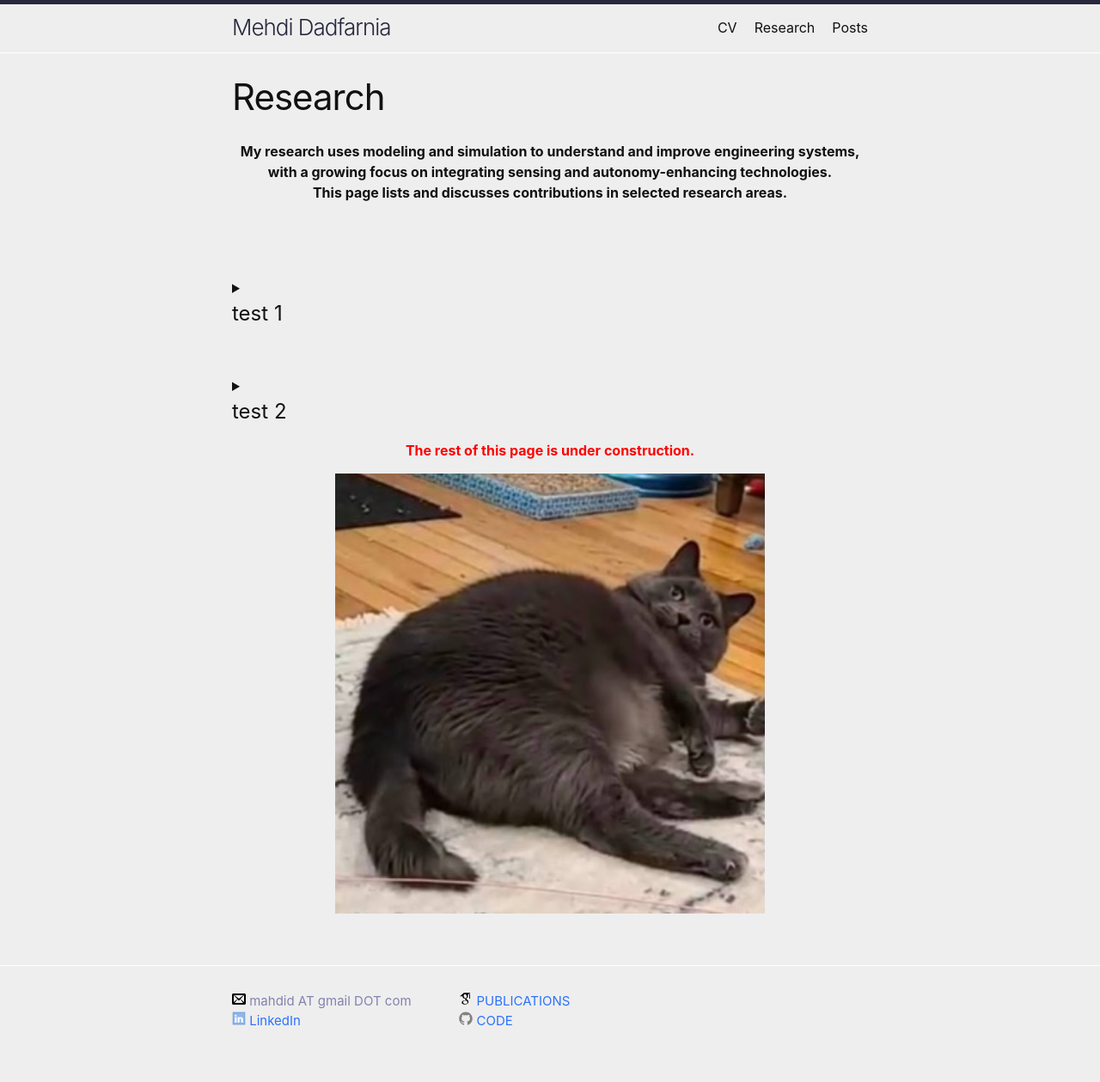
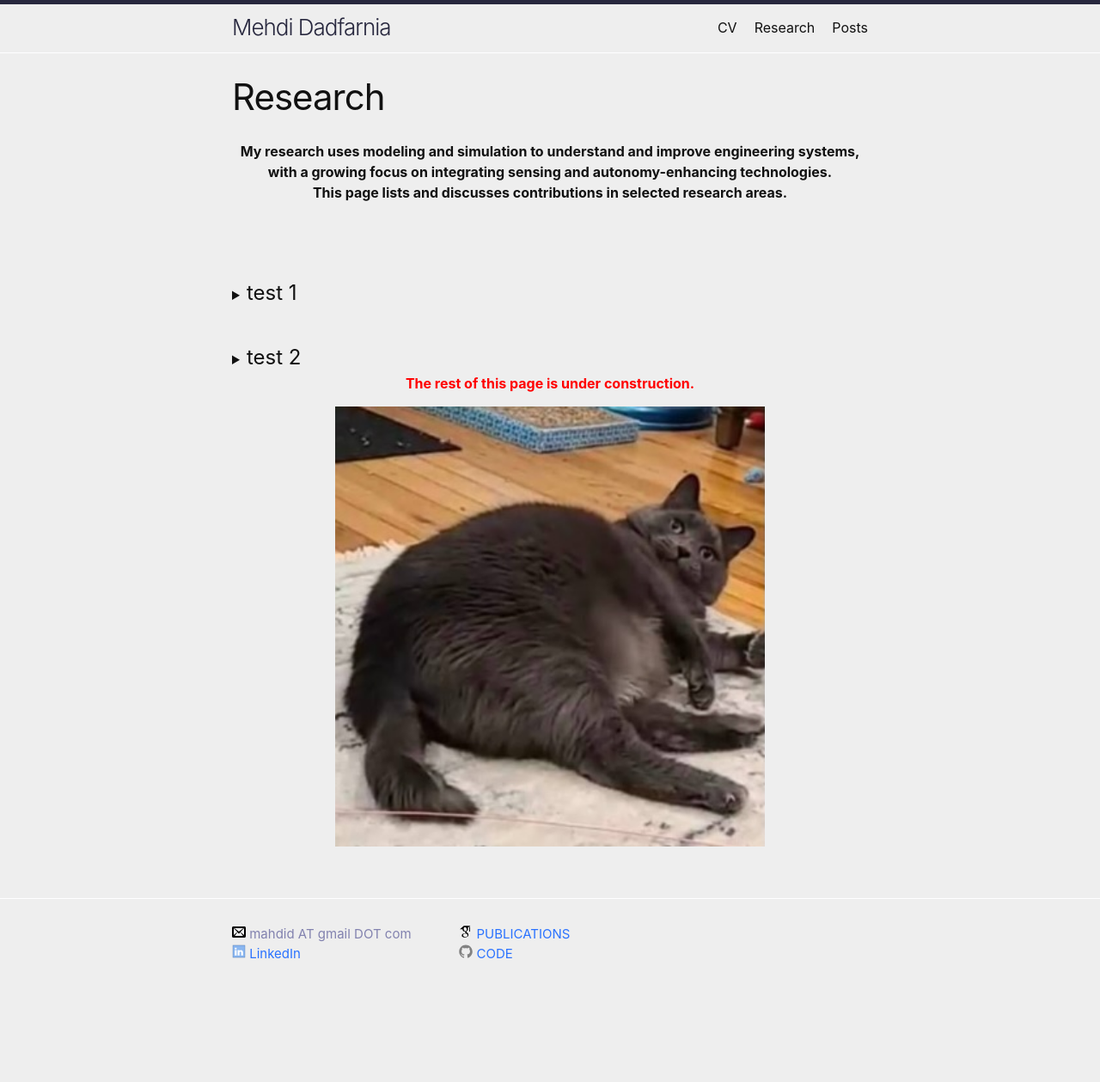
Before and after one commit to mehdidadfarnia/mehdidadfarnia.github.io, a Jekyll site: the page built from research.markdown, in a window 1280 px wide. Shown: the whole page at 86% size. Built offline with Jekyll 4.4.1, drawn with Linux system fonts in a browser that asks for light colours; after the commit the page ends 1181 px from its top, so only the background shows below that.

```diff
--- a/research.markdown
+++ b/research.markdown
@@ -12,15 +12,14 @@ permalink: /Research/
 
 
 <details>
-  <summary><h1>test 1</h1></summary>
-hidden content  2
-
+  <summary><h1 style="display: inline;">test 1</h1></summary>
+  hidden content
 </details>
 
 <br>
 
 <details>
-  <summary><h1>test 2</h1></summary>
+  <summary><h1 style="display: inline;">test 2</h1></summary>
 
 hidden content 2
 
```
